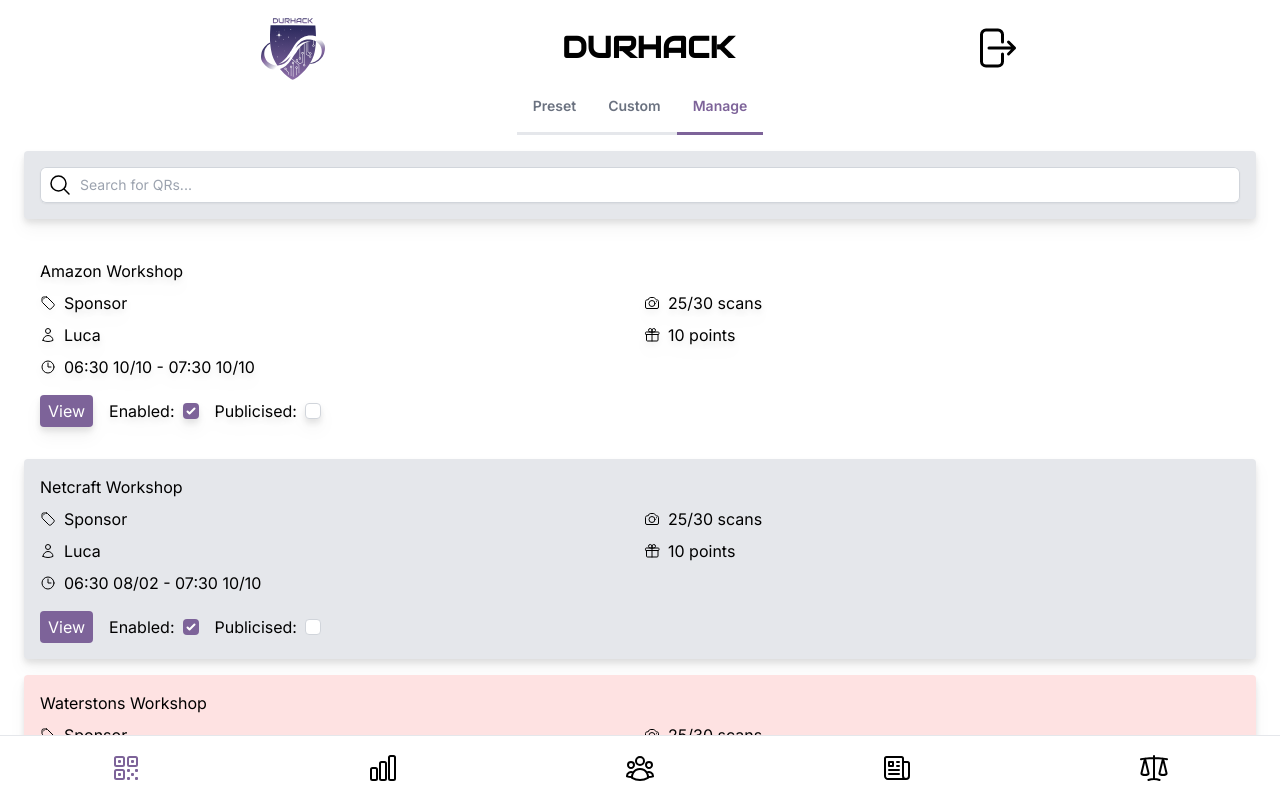
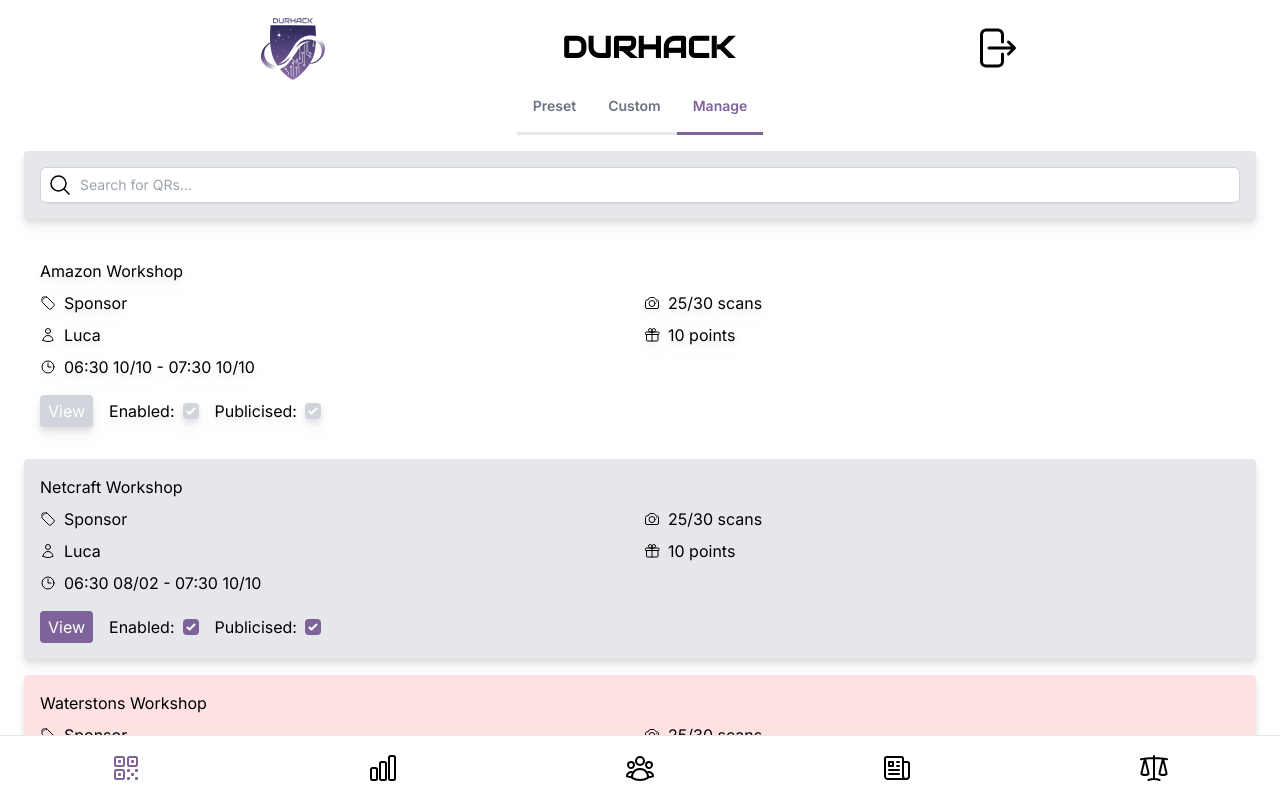
Before and after one commit to ducompsoc/durhack-megateams, a Next.js app: page /volunteer in a window 1280 px wide. Both pictures are taken after a click on the button "Manage". Built offline with nearby package versions, Linux system fonts and the light colour scheme; what tailwindcss-bg-patterns would draw is missing.

Commit message:
Adjust QR style states

```diff
--- a/src/app/volunteer/volunteer.tsx
+++ b/src/app/volunteer/volunteer.tsx
@@ -72,6 +72,39 @@
     return now.toISOString().slice(0, 16);
   }
 
+  function getQRState(
+    start: Date,
+    end: Date,
+    enabled: boolean
+  ): { checked: boolean; disabled: boolean; preStart: boolean } {
+    let state = { checked: enabled, disabled: false, preStart: false };
+    let now = new Date();
+    if (now > end) {
+      state.checked = false;
+      state.disabled = true;
+    } else if (now < start) {
+      state.disabled = true;
+      state.preStart = true;
+    }
+    return state;
+  }
+
+  function qrClasses(state: {
+    checked: boolean;
+    disabled: boolean;
+    preStart: boolean;
+  }) {
+    const { checked, disabled, preStart } = state;
+    let bgClass = "bg-gray-200";
+    if (preStart || (!disabled && !checked)) {
+      bgClass =
+        "pattern-diagonal-lines pattern-transparent pattern-bg-gray-200 pattern-size-16 pattern-opacity-100";
+    } else if (disabled) {
+      bgClass = "bg-red-100 opacity-100";
+    }
+    return `${bgClass} drop-shadow-lg p-4 rounded mb-4`;
+  }
+
   const [selected, setSelected] = useState(presets[0]);
 
   const qrTypes = ["Workshop", "Challenge", "Volunteer", "Sponsor", "Personal"];
@@ -88,6 +121,7 @@
       name: "Amazon Workshop",
       uuid: "abc-123",
       enabled: true,
+      publicised: true,
     },
     {
       creator: "Luca",
@@ -100,6 +134,7 @@
       name: "Netcraft Workshop",
       uuid: "def-456",
       enabled: true,
+      publicised: true,
     },
     {
       creator: "Luca",
@@ -111,17 +146,10 @@
       endDate: new Date("02/08/23 07:30"),
       name: "Waterstons Workshop",
       uuid: "ghi-789",
-      enabled: false,
+      enabled: true,
+      publicised: true,
     },
   ];
-
-  function qrClasses(enabled: boolean, startDate: Date, endDate: Date) {
-    let bgClass = "bg-gray-200";
-    let now = new Date();
-    if (!enabled || startDate > now) bgClass = "pattern-diagonal-lines pattern-transparent pattern-bg-gray-200 pattern-size-16 pattern-opacity-100";
-    if (endDate < now) bgClass = "bg-red-100 opacity-100";
-    return `${bgClass} drop-shadow-lg p-4 rounded mb-4`;
-  }
 
   const tabs = [
     {
@@ -252,23 +280,40 @@
                 </div>
                 {qrs.map(
                   (
-                  { creator, points, scans, type, limit, startDate, endDate, name, enabled, uuid },
+                    {
+                      creator,
+                      points,
+                      scans,
+                      type,
+                      limit,
+                      startDate,
+                      endDate,
+                      name,
+                      enabled,
+                      publicised,
+                      uuid,
+                    },
                     i
-                ) => (
-                  <div
-                    className={qrClasses(enabled, startDate, endDate)}
-                    key={i}
-                  >
+                  ) => {
+                    const qrState = getQRState(startDate, endDate, enabled);
+                    return (
+                      <div className={qrClasses(qrState)} key={i}>
                         <p className="mb-2">{name}</p>
                         <div className="mb-4 grid grid-cols-2 gap-x-2 gap-y-2">
                           <div className="col-span-1">
-                        <p className="flex items-center" title="QR Category/Type">
+                            <p
+                              className="flex items-center"
+                              title="QR Category/Type"
+                            >
                               <TagIcon className="w-4 h-4 mr-2" />
                               {type}
                             </p>
                           </div>
                           <div className="col-span-1">
-                        <p className="flex items-center" title="Current Scans/Use Limit">
+                            <p
+                              className="flex items-center"
+                              title="Current Scans/Use Limit"
+                            >
                               <CameraIcon className="w-4 h-4 mr-2" />
                               {scans}/{limit} scans
                             </p>
@@ -280,36 +325,60 @@
                             </p>
                           </div>
                           <div className="col-span-1">
-                        <p className="flex items-center" title="Point Value">
+                            <p
+                              className="flex items-center"
+                              title="Point Value"
+                            >
                               <GiftIcon className="w-4 h-4 mr-2" />
                               {points} points
                             </p>
                           </div>
                           <div className="col-span-2">
-                        <p className="flex items-center" title="Valid From - Until">
+                            <p
+                              className="flex items-center"
+                              title="Valid From - Until"
+                            >
                               <ClockIcon className="w-4 h-4 mr-2" />
-                          {dateFormat(startDate, "hh:MM dd/mm")} - {dateFormat(endDate, "hh:MM dd/mm")}
+                              {dateFormat(startDate, "hh:MM dd/mm")} -{" "}
+                              {dateFormat(endDate, "hh:MM dd/mm")}
                             </p>
                           </div>
                         </div>
                         <div className="flex items-center">
-                      <button className="rounded px-2 py-1 bg-accent text-white">
+                          <button
+                            className="rounded px-2 py-1 bg-accent text-white disabled:bg-gray-300"
+                            disabled={qrState.disabled}
+                          >
                             View
                           </button>
-                      <p className="ml-4" title="Can be scanned for points?">Enabled:</p>
+                          <p
+                            className="ml-4"
+                            title="Can be scanned for points?"
+                          >
+                            Enabled:
+                          </p>
                           <input
                             type="checkbox"
-                        checked={enabled}
-                        className="ml-2 h-4 w-4 rounded border-gray-300 text-accent focus:ring-accent"
+                            checked={qrState.checked}
+                            disabled={qrState.disabled}
+                            className="ml-2 h-4 w-4 rounded border-gray-300 text-accent focus:ring-accent disabled:text-gray-300 disabled:bg-gray-300"
                           />
-                      <p className="ml-4" title="Shown on Challenge list?">Publicised:</p>
+                          <p className="ml-4" title="Shown on Challenge list?">
+                            Publicised:
+                          </p>
                           <input
                             type="checkbox"
-                        className="ml-2 h-4 w-4 rounded border-gray-300 text-accent focus:ring-accent"
+                            checked={
+                              (!qrState.disabled || qrState.preStart) &&
+                              publicised
+                            }
+                            disabled={qrState.disabled}
+                            className="ml-2 h-4 w-4 rounded border-gray-300 text-accent focus:ring-accent disabled:text-gray-300 disabled:bg-gray-300"
                           />
                         </div>
                       </div>
-                )
+                    );
+                  }
                 )}
               </>
             ),
```
Lines whose indentation alone changed are shown as unchanged.
